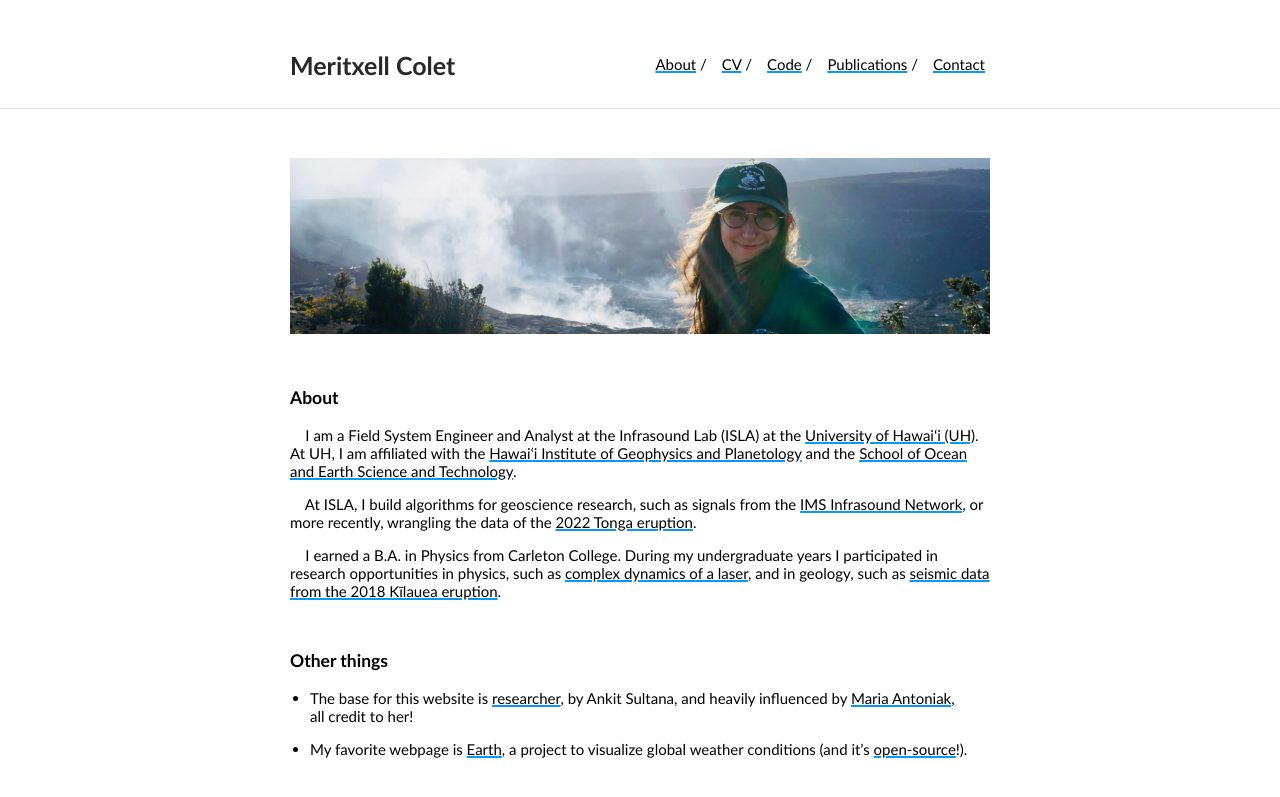
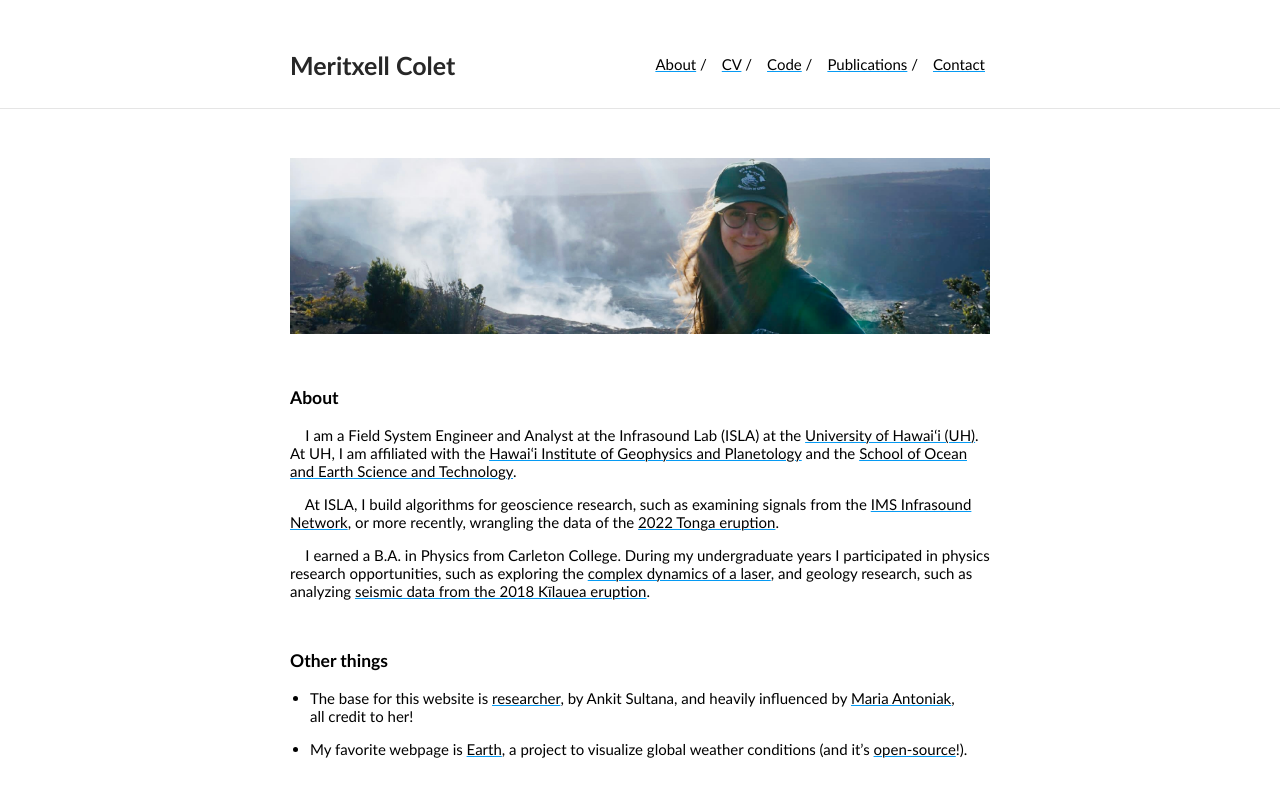
Before and after one commit to MeritxellC/MeritxellC.github.io, a Jekyll site: the page built from index.md, in a window 1280 px wide. Shown: the top 797 px of the page. Built offline with Jekyll 4.4.1, drawn with Linux system fonts in a browser that asks for light colours.

```diff
--- a/_config.yml
+++ b/_config.yml
@@ -21,7 +21,7 @@ nav:
  - name: "About"
    link: "https://meritxellc.github.io"
  - name: "CV"
-   link: "https://meritxellc.github.io/cv/cv"
+   link: "https://meritxellc.github.io/cv/index"
  - name: "Code"
    link: "https://github.com/MeritxellC"
  - name: "Publications"
--- a/_sass/_style.scss
+++ b/_sass/_style.scss
@@ -19,7 +19,7 @@ body {
 a {
     text-decoration: underline;
     text-decoration-color: #069AF3;
-    text-decoration-thickness: 1.5px;
+    text-decoration-thickness: 1px;
     color: $accent;
 }
 a:hover {
--- /dev/null
+++ b/cv/_config.yml
@@ -0,0 +1,2 @@
+markdown:   kramdown
+style:  kjhealy
--- a/index.md
+++ b/index.md
@@ -16,14 +16,15 @@ About
 [Hawaiʻi Institute of Geophysics and Planetology](https://www.higp.hawaii.edu/) and the
 [School of Ocean and Earth Science and Technology](https://www.soest.hawaii.edu/soestwp/).
 
-&nbsp;&nbsp;&nbsp;&nbsp;At ISLA, I build algorithms for geoscience research, such as signals from the
+&nbsp;&nbsp;&nbsp;&nbsp;At ISLA, I build algorithms for geoscience research, such as examining signals from the
 [IMS Infrasound Network](https://www.ctbto.org/our-work/monitoring-technologies/infrasound-monitoring), or more
 recently, wrangling the data of the
 [2022 Tonga eruption](https://en.wikipedia.org/wiki/2022_Hunga_Tonga%E2%80%93Hunga_Ha%27apai_eruption_and_tsunami).
 
-&nbsp;&nbsp;&nbsp;&nbsp;I earned a B.A. in Physics from Carleton College. During my undergraduate years I participated in research opportunities
-in physics, such as [complex dynamics of a laser](https://www.nature.com/articles/s41598-018-29110-5), and in geology, such
-as [seismic data from the 2018 Kīlauea eruption](https://ui.adsabs.harvard.edu/abs/2019AGUFM.V43C0202C/abstract).
+&nbsp;&nbsp;&nbsp;&nbsp;I earned a B.A. in Physics from Carleton College. During my undergraduate years I participated in
+physics research opportunities, such as exploring the [complex dynamics of a laser](https://www.nature.com/articles/s41598-018-29110-5),
+and geology research, such
+as analyzing [seismic data from the 2018 Kīlauea eruption](https://ui.adsabs.harvard.edu/abs/2019AGUFM.V43C0202C/abstract).
 
 <br style="line-height:3">
 
```
Also changed, not shown: cv/index.md (added, +89 -0 lines), 1 other file.
